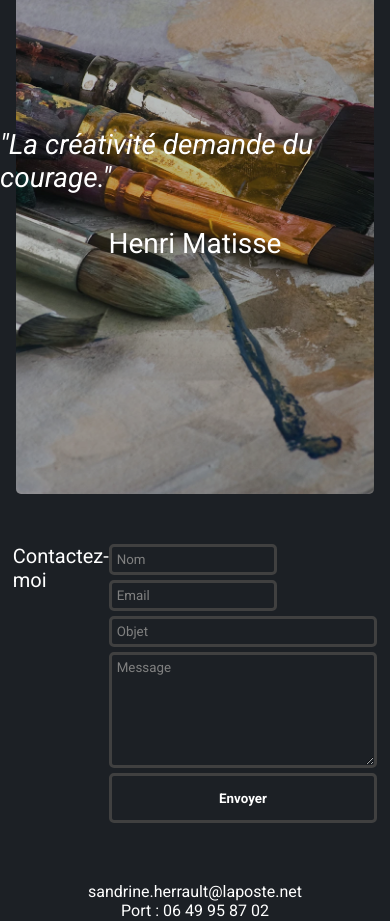
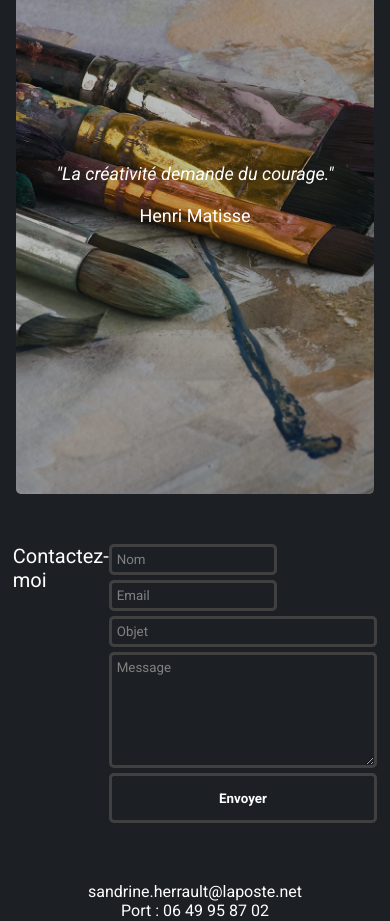
Before and after one commit to Loony675/sandrine-herrault, a Next.js app: page / in a window 390 px wide. Shown: the part 960-1881 px from the top of the page. Built offline with nearby package versions, Linux system fonts and the light colour scheme.

Commit message:
test useEffect

```diff
--- a/components/Header.js
+++ b/components/Header.js
@@ -53,7 +53,7 @@ function Header() {
     //   document.getElementById('app-root').style.filter = 'blur(5px)'
     // }
     console.log('isMobile',isMobile);
-  });
+  },[isMobile]);
   const clickHamburger = () => {
     navBurger ? setNavBurger(false) : setNavBurger(true);
   };
--- a/styles/Home.module.css
+++ b/styles/Home.module.css
@@ -156,4 +156,7 @@
     font-size: 20px;
     width: 400px;
   }
+  .textImg {
+    font-size: 18px;
+  }
 }
```
